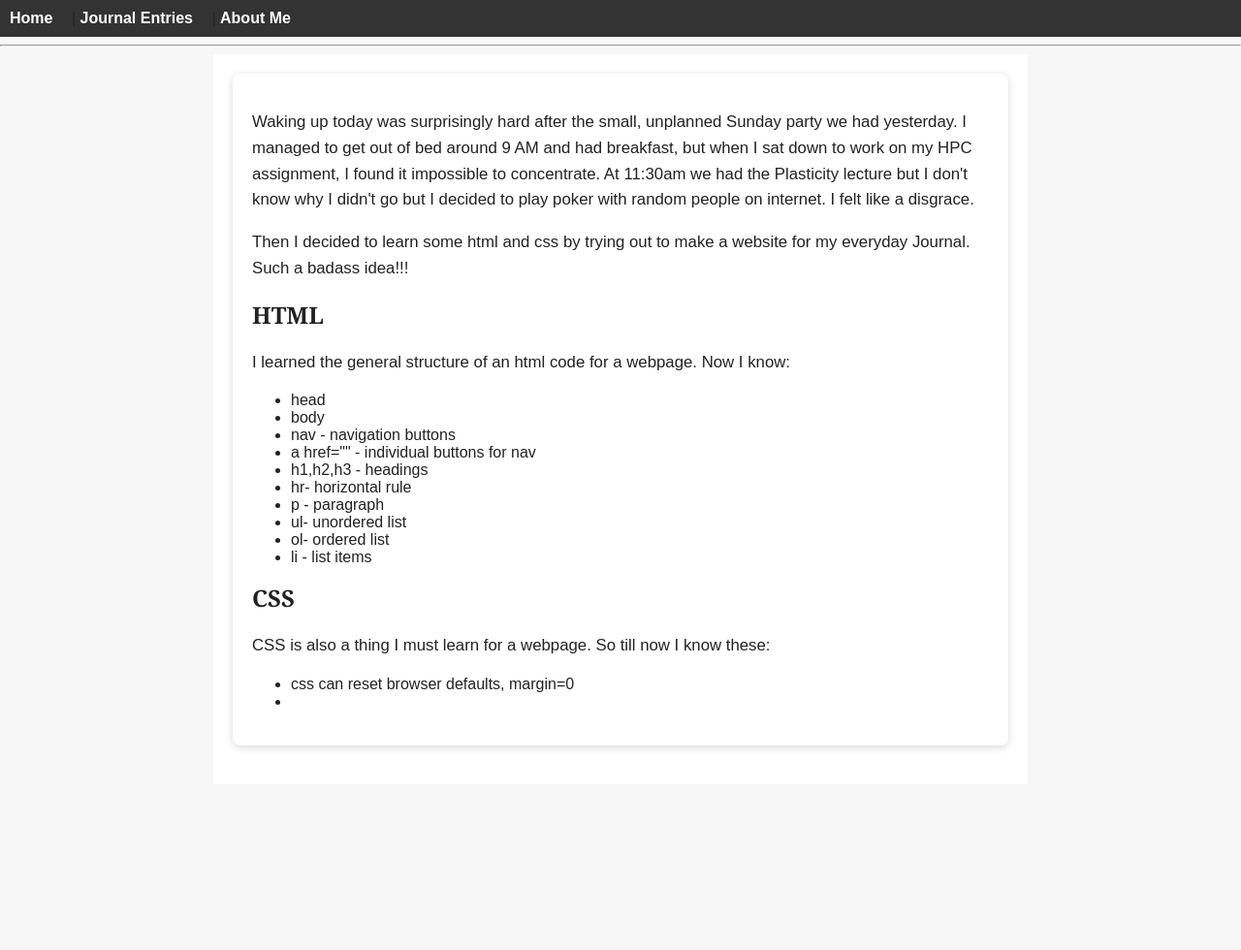
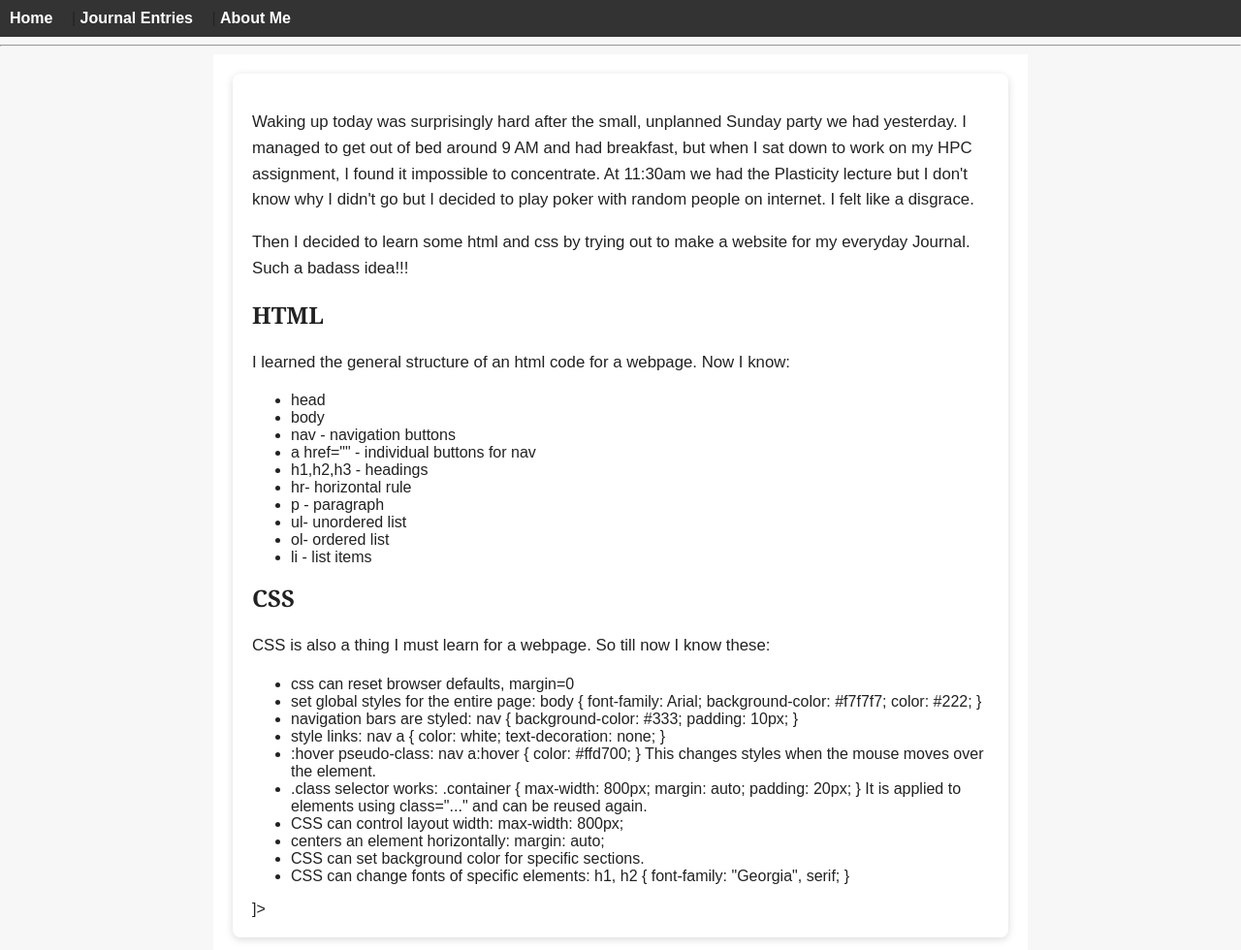
Before and after one commit to sudipchand/SudipJournal, a plain HTML site: page entries/08122025.html in a window 1280 px wide. Shown: the whole page at 97% size. Before the commit the page ends 809 px from the top, so only its background shows below. Drawn offline with Linux system fonts and the light colour scheme.

Commit message:
final 0812

```diff
--- a/entries/08122025.html
+++ b/entries/08122025.html
@@ -35,7 +35,52 @@
 <p>CSS is also a thing I must learn for a webpage. So till now I know these:
 <ul>
 	<li>css can reset browser defaults, margin=0</li>
-	<li>
+	<li>set global styles for the entire page:
+	body {
+    		font-family: Arial;
+    		background-color: #f7f7f7;
+    		color: #222;
+					}</li>
+	<li>navigation bars are styled:
+	nav {
+    		background-color: #333;
+    		padding: 10px;
+		}</li>
+	<li>style links:
+	nav a {
+    		color: white;
+    		text-decoration: none;
+		}
+
+		</li>
+	<li>:hover pseudo-class:
+	nav a:hover {
+    		color: #ffd700;
+			}
+	This changes styles when the mouse moves over the element.</li>
+	<li>.class selector works:
+	.container {
+		    max-width: 800px;
+		    margin: auto;
+		    padding: 20px;
+			}
+	It is applied to elements using class="..." and can be reused again.</li>
+	<li>CSS can control layout width:
+	max-width: 800px;</li>
+	<li>centers an element horizontally:
+	margin: auto;</li>
+	<li>CSS can set background color for specific sections.</li>
+	<li>CSS can change fonts of specific elements:
+	h1, h2 {
+    font-family: "Georgia", serif;
+}
+</li>
+
+</ul>]>
+
+
+
+
 </div>
 </div>
 </body>
```
